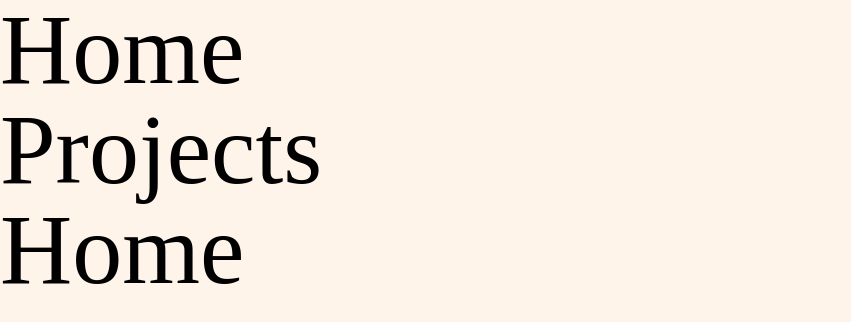
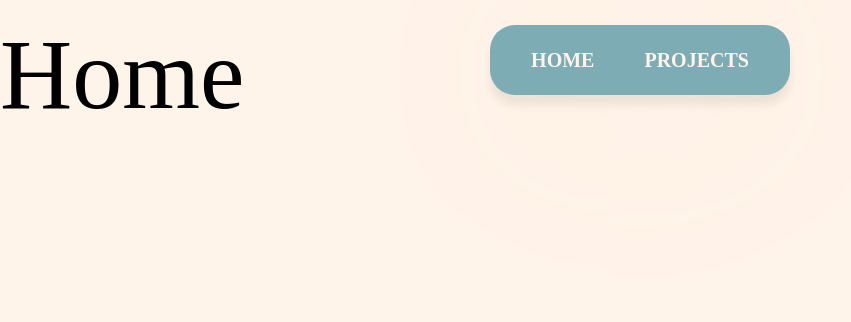
Before and after one commit to jopei-liao/2025-portfolio, a React (Vite) app: page / in a window 1280 px wide. Shown: the top 322 px of the page, without its empty margins (0-851 px from the left). Built offline with nearby package versions, Linux system fonts and the light colour scheme; a web font is replaced by a local one.

Commit message:
feat: add navigation component and improve loading animation
- Introduced a new Nav component for navigation links.
- Replaced inline navigation with the Nav component in App.
- Enhanced loading animation duration for smoother transitions.
- Removed unused reset styles from layout SASS.

```diff
--- a/src/App.jsx
+++ b/src/App.jsx
@@ -1,10 +1,12 @@
-import { BrowserRouter, Routes, Route, Link } from "react-router-dom";
+import { BrowserRouter, Routes, Route } from "react-router-dom";
 import { useEffect, useState } from "react";
 import { motion, AnimatePresence } from "framer-motion";
 
 import Home from "./pages/Home";
 import Projects from "./pages/Projects";
+
 import Loading from "./components/Loading";
+import Nav from "./components/Nav";
 
 function App() {
 	const [isLoading, setIsLoading] = useState(true);
@@ -25,17 +27,14 @@ function App() {
 		<>
 			<AnimatePresence>
 				{isLoading && (
-					<motion.div initial={{ opacity: 1 }} exit={{ opacity: 0 }} transition={{ duration: 0.5 }} className="fixed inset-0 bg-white">
+					<motion.div initial={{ opacity: 1 }} exit={{ opacity: 0 }} transition={{ duration: 0.7 }} className="fixed inset-0 bg-white">
 						<Loading />
 					</motion.div>
 				)}
 			</AnimatePresence>
 			<BrowserRouter>
 				{/* nav bar*/}
-				<nav className="">
-					<Link to="/">Home</Link>
-					<Link to="/projects">Projects</Link>
-				</nav>
+				{!isLoading && <Nav />}
 
 				{/* routes change */}
 				<Routes>
--- a/src/assets/sass/_layout.sass
+++ b/src/assets/sass/_layout.sass
@@ -1,6 +1,5 @@
 @use "./_variable.sass" as *
 @use "./_mixin.sass" as *
-@use "./_reset.sass" as *
 
 html,body
 	font-size: 100px
--- a/src/assets/sass/_variable.sass
+++ b/src/assets/sass/_variable.sass
@@ -5,6 +5,7 @@
 $base_font: '微軟正黑體', Microsoft JhengHei, Apple LiGothic, '蘋果儷中黑'
 
 $bg_color: #FFF4EA
+$theme_blue: #7EACB5
 
 @keyframes scroll
 	0%
--- /dev/null
+++ b/src/components/Nav/index.jsx
@@ -0,0 +1,16 @@
+import { Link } from "react-router-dom";
+
+import "./style.sass";
+
+const Nav = () => {
+	return (
+		<div className="nav fixed w-full flex justify-center pt-1 z-999">
+			<div className="container flex items-center justify-center gap-2">
+				<Link to="/">HOME</Link>
+				<Link to="/projects">PROJECTS</Link>
+			</div>
+		</div>
+	);
+};
+
+export default Nav;
--- /dev/null
+++ b/src/components/Nav/style.sass
@@ -0,0 +1,14 @@
+@use "../../assets/sass/_variable.sass" as *
+@use "../../assets/sass/_mixin.sass" as *
+
+div.nav
+	.container
+		padding: .2em
+		max-width: 300px
+		background-color: $theme_blue
+		border-radius: .25em
+		box-shadow: 0 .14em 28em #fbebdb, 0 .1em .1em #ebdfd5
+		a
+			color: #FFF4EA
+			font-size: .2em
+			font-weight: bold
```
